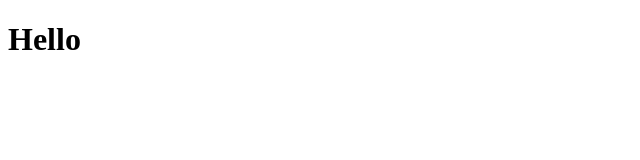
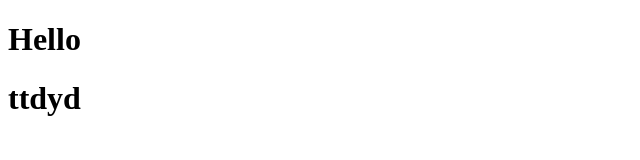
Before and after one commit to sovanpanja/Test-verify, a plain HTML site: page index.html in a window 1280 px wide. Shown: the whole page, without its empty margins (0-640 px from the left). Drawn offline with Linux system fonts and the light colour scheme.

Commit message:
tag push

```diff
--- a/index.html
+++ b/index.html
@@ -7,5 +7,6 @@
 </head>
 <body>
     <h1>Hello</h1>
+    <h1>ttdyd</h1>
 </body>
 </html>
```
